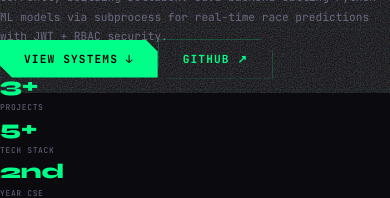
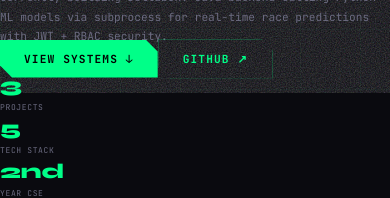
Before and after one commit to Mohammad-Adnan-Shakil/Portfolio, a React (Vite) app: page / in a window 390 px wide. Shown: the part 751-949 px from the top of the page. Built offline with nearby package versions, Linux system fonts and the light colour scheme.

Commit message:
fix: update footer year, hero stats, mobile layout, nav rename

```diff
--- a/src/components/EngineeringThinking.jsx
+++ b/src/components/EngineeringThinking.jsx
@@ -5,7 +5,7 @@ const EngineeringThinking = () => {
 
   return (
     <section
-      id="engineering"
+      id="process"
       className="px-4 sm:px-6 lg:px-12 xl:px-16 py-12 sm:py-16"
       style={{
         borderTop: '1px solid rgba(0,255,136,0.12)'
--- a/src/components/Footer.jsx
+++ b/src/components/Footer.jsx
@@ -13,7 +13,7 @@ const Footer = () => {
           color: '#6b6b80'
         }}
       >
-        © 2025 Mohammad Adnan Shakil
+        © 2026 Mohammad Adnan Shakil
       </p>
 
       <div className="flex items-center gap-2">
--- a/src/components/Hero.jsx
+++ b/src/components/Hero.jsx
@@ -222,7 +222,7 @@ const Hero = () => {
                 color: '#00ff88'
               }}
             >
-              3+
+              3
             </div>
             <div
               style={{
@@ -245,7 +245,7 @@ const Hero = () => {
                 color: '#00ff88'
               }}
             >
-              5+
+              5
             </div>
             <div
               style={{
--- a/src/components/Navbar.jsx
+++ b/src/components/Navbar.jsx
@@ -4,7 +4,7 @@ import { motion, AnimatePresence } from 'framer-motion';
 const Navbar = () => {
   const [menuOpen, setMenuOpen] = useState(false);
 
-  const navLinks = ['Projects', 'Skills', 'About', 'Engineering', 'Contact'];
+  const navLinks = ['Projects', 'Skills', 'About', 'Process', 'Contact'];
 
   // Close menu on ESC key
   useEffect(() => {
--- a/src/components/Projects.jsx
+++ b/src/components/Projects.jsx
@@ -337,7 +337,7 @@ const Projects = () => {
                 Prediction Engine
               </div>
               <div
-                className="grid grid-cols-2 gap-2"
+                className="grid grid-cols-2 gap-2 grid-cols-1 sm:grid-cols-2"
                 style={{
                   fontFamily: 'JetBrains Mono',
                   fontSize: '0.72rem',
```
